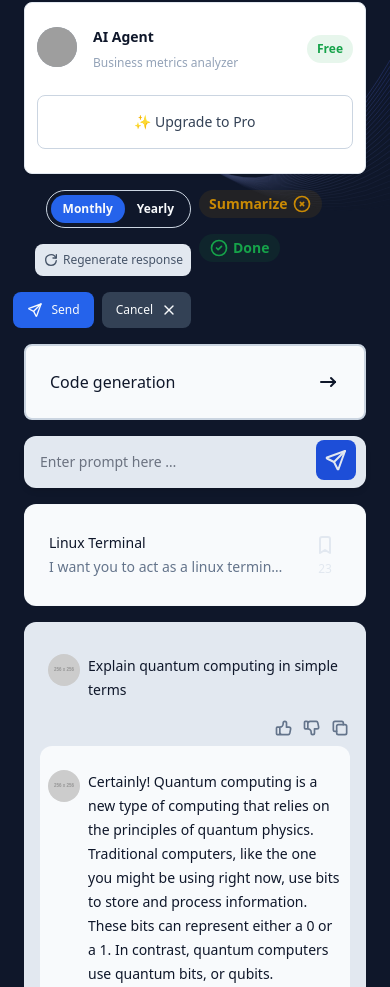
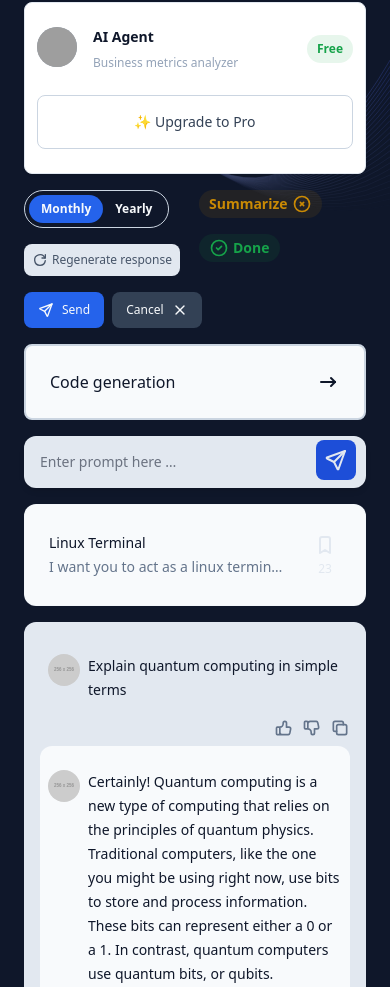
Before and after one commit to LangbaseInc/langui, a Next.js app: page / in a window 390 px wide. Shown: the part 854-1841 px from the top of the page. Built offline with nearby package versions, Linux system fonts and the light colour scheme; grey boxes are pictures that could not be loaded.

Commit message:
👌 IMPROVE: Hero Responsiveness

```diff
--- a/src/components/HeroBanner.jsx
+++ b/src/components/HeroBanner.jsx
@@ -34,7 +34,7 @@ export default function HeroBanner({ children, subtitle, title }) {
                   className="inline-flex items-center justify-center rounded-full bg-blue-600 px-3.5 py-2.5 text-sm font-semibold text-slate-50 transition-colors  hover:bg-blue-800 focus-visible:outline focus-visible:outline-2 focus-visible:outline-offset-2 focus-visible:outline-blue-400"
                 >
                   Browse AI components{' '}
-                  <span class="ml-1 h-fit animate-pulse rounded-md bg-white bg-opacity-25 px-2 py-1 text-[10px] leading-3">
+                  <span className="ml-1 h-fit animate-pulse rounded-md bg-white bg-opacity-25 px-2 py-1 text-[10px] leading-3">
                     55+
                   </span>
                 </Link>
--- a/src/components/HeroComponentsPreview.jsx
+++ b/src/components/HeroComponentsPreview.jsx
@@ -42,7 +42,7 @@ export default function HeroComponentsPreview() {
           ✨ Upgrade to Pro
         </button>
       </div>
-      <div className="flex flex-col items-end justify-between gap-y-4 sm:gap-y-0">
+      <div className="flex flex-col items-start justify-around gap-y-4 sm:gap-y-0 lg:items-end lg:justify-between">
         <div className="flex justify-center">
           <div className="rounded-full border border-slate-300 p-1 dark:border-slate-300/20">
             <div className="flex text-xs font-semibold leading-5">
@@ -278,7 +278,8 @@ export default function HeroComponentsPreview() {
             </div>
             <p className="animate-type mt-1 truncate text-sm text-slate-500">
               I want you to act as a linux terminal. I will type commands and
-              you will reply with what the terminal should show.
+              you will reply with the result that the terminal should show as a
+              result of the command.
             </p>
           </button>
           <button
```
